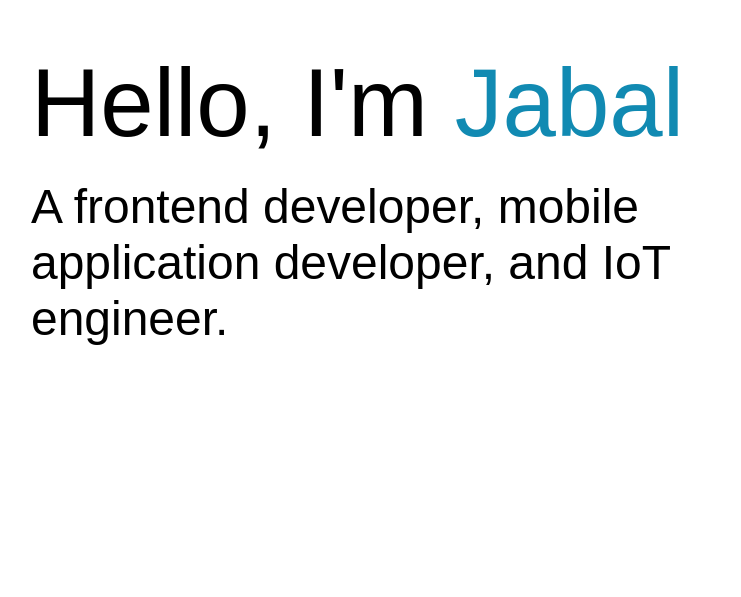
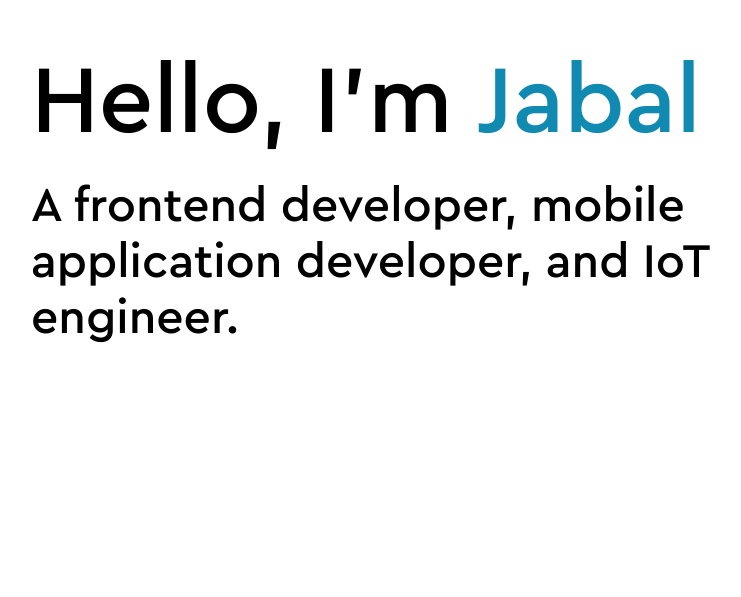
Before and after one commit to jaballogian/portfolio, a React (Create React App) app: page / in a window 1280 px wide. Shown: the part 203-800 px from the top of the page, without its empty margins (209-950 px from the left). Built offline with nearby package versions, Linux system fonts and the light colour scheme.

Commit message:
change the font format in index css

```diff
--- a/src/index.css
+++ b/src/index.css
@@ -2,7 +2,7 @@
   font-family: 'Cera Pro Medium';
   font-style: normal;
   font-weight: 500;
-  src: url('./assets/fonts/Cera_Pro_Medium.ttf') format('ttf');
+  src: url('./assets/fonts/Cera_Pro_Medium.ttf') format('truetype');
 }
 
 body {
```
